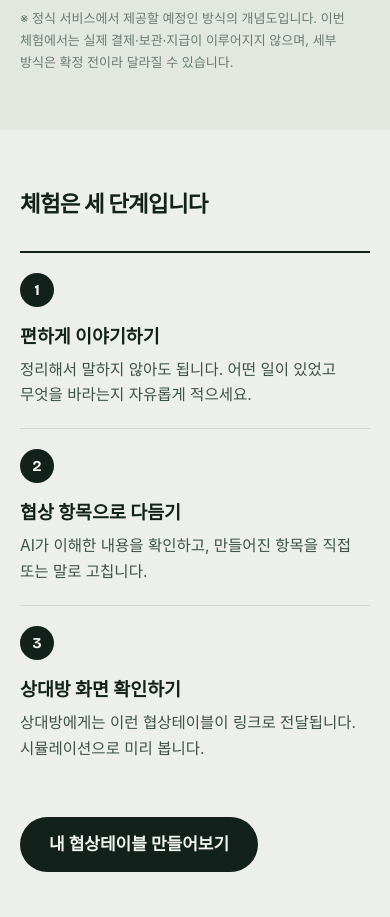
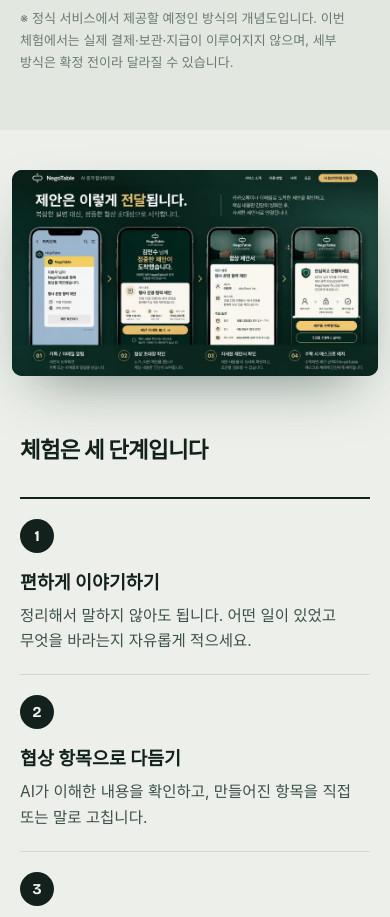
Before and after one commit to TUNEE-AI/negotable, a website: page public/index.html in a window 390 px wide. Shown: the part 3962-4879 px from the top of the page. Drawn offline with nearby package versions, Linux system fonts and the light colour scheme; a web font is replaced by a local one.

Commit message:
랜딩: "체험은 세 단계입니다" 위에 제안 전달 과정 이미지 추가 (#4)
- public/images/proposal-flow.webp (1672x941) 를 새 섹션(.send-flow)으로 크게 배치
  (최대 1480px, 둥근 모서리·그림자, 스크롤 등장 효과는 기존 [data-rv] 사용)
- 모바일에서 글자가 작으므로 이미지를 누르면 원본 크기로 새 창에서 열림
- 이미지 속 내용을 alt 텍스트로 제공


Claude-Session: https://claude.ai/code/session_01R3FdfVvQn7WMPoEHiMFyEQ

Co-authored-by: Claude <noreply@anthropic.com>

```diff
--- a/public/index.html
+++ b/public/index.html
@@ -172,6 +172,13 @@
       <p class="money-note"><b>금액이 없는 협상</b>(기간·범위·권리 등)은 3~5단계 없이 항목별 합의만으로 마무리됩니다.</p>
       <p class="money-disc">※ 정식 서비스에서 제공할 예정인 방식의 개념도입니다. 이번 체험에서는 실제 결제·보관·지급이 이루어지지 않으며, 세부 방식은 확정 전이라 달라질 수 있습니다.</p>
     </div>
+  </section>
+
+  <section class="send-flow" aria-label="제안이 상대방에게 전달되는 과정">
+    <figure class="send-flow-fig" data-rv>
+      <a href="/images/proposal-flow.webp" target="_blank" rel="noopener"><img src="/images/proposal-flow.webp" width="1672" height="941" loading="lazy" decoding="async"
+        alt="제안은 이렇게 전달됩니다. 1단계 카톡·이메일 알림: 제안이 도착하면 알림을 받습니다. 2단계 협상 초대장 확인: 누가 어떤 제안을 했는지 핵심만 보여줍니다. 3단계 자세한 제안서 확인: 제안 내용을 자세히 보고 조건을 검토합니다. 4단계 수락 시 에스크로 예치: 수락하면 제안 금액이 NegoTable 에스크로 계좌에 안전하게 예치됩니다."></a>
+    </figure>
   </section>
 
   <section class="how">
--- a/public/styles.css
+++ b/public/styles.css
@@ -316,6 +316,10 @@ a { color: inherit; }
 .money-note { margin-top: 22px; font-size: 15px; color: var(--ink-2); }
 .money-note b { color: var(--ink); }
 .money-disc { margin-top: 10px; font-size: 13px; color: var(--mute); line-height: 1.7; max-width: 60em; }
+/* 제안 전달 과정 이미지 — "체험은 세 단계입니다" 바로 위, 화면 폭을 넓게 쓴다 */
+.send-flow { padding: clamp(40px, 6vw, 80px) clamp(12px, 3vw, 40px) 0; }
+.send-flow-fig { max-width: 1480px; margin: 0 auto; border-radius: clamp(10px, 1.4vw, 20px); overflow: hidden; background: var(--felt-deep); box-shadow: 0 24px 60px -24px rgba(11, 40, 34, .55); }
+.send-flow-fig img { display: block; width: 100%; height: auto; }
 .how { padding: clamp(56px, 8vw, 96px) clamp(20px, 4vw, 56px) clamp(64px, 9vw, 112px); max-width: 1320px; margin: 0 auto; }
 .how-title { font-size: clamp(1.4rem, 1rem + 1.4vw, 2rem); font-weight: 800; letter-spacing: -.03em; margin-bottom: 28px; }
 .how-steps { display: grid; grid-template-columns: repeat(3, minmax(0, 1fr)); gap: 0; border-top: 2px solid var(--ink); }
```
Also changed, not shown: public/images/proposal-flow.webp (added).
